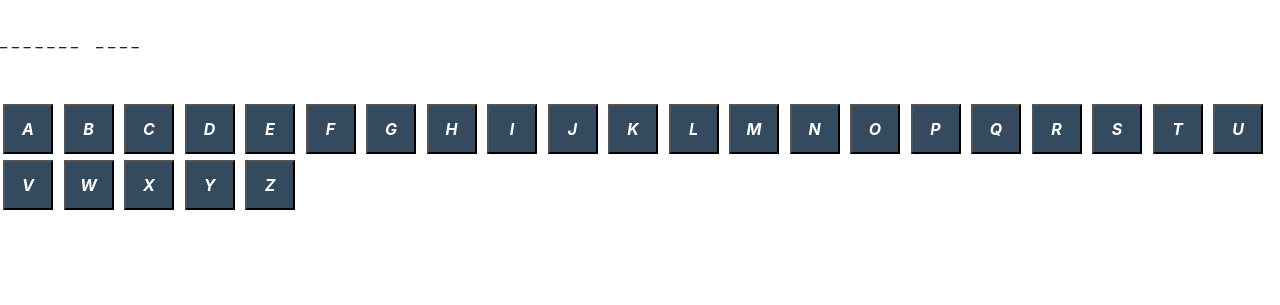
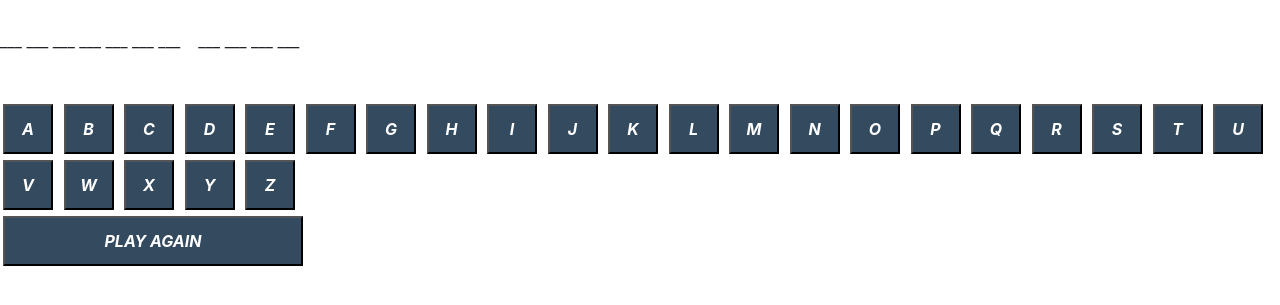
Before and after one commit to CherylHankins/hang_man, a plain HTML site: page index.html in a window 1280 px wide. Shown: the part 51-356 px from the top of the page. Drawn offline with nearby package versions, Linux system fonts and the light colour scheme.

Commit message:
add some beginning styling

```diff
--- a/css/styles.css
+++ b/css/styles.css
@@ -10,3 +10,10 @@ button {
     font-weight: bold;
     margin: 3px 3px 3px 3px;
 }
+#game_word {
+    font-family: arial black;
+    font-size: 30px;
+}
+#playAgain {
+    width:300px;
+}
--- a/index.html
+++ b/index.html
@@ -21,10 +21,11 @@
     <div>
         <img >
     </div>
+    <!-- random puzzle here (the hidden word) -->
+    <div id= "game_word">Game Word Here</div>
     <!-- random puzzle here (blanks for each letter) -->
-    <div id= "game">Game Word Here</div>
-
-     <br><br>
+    <div id= "game_blanks">Game Blanks Here</div>
+    <br><br>
     <!-- interactive letter selection here -->
     <div id="letters">
         <button id="a">A</button>
@@ -54,6 +55,7 @@
         <button id="y">Y</button>
         <button id="z">Z</button>
     </div>
+    <div><button id="playAgain">PLAY AGAIN</button></div>
     <script type= "text/javascript" src= "scripts/hang_man.js"></script>
 </body>
 
--- a/scripts/hang_man.js
+++ b/scripts/hang_man.js
@@ -10,10 +10,12 @@ var launchCodeWords = ["launchCode", "javaScript",
       "version control", "hypertext markup language",
       "attribute", "developer", "command line"]
 
-// select random entry from launchCodeWords
+// select random entry from launchCodeWords array
 function getLaunchCodeWords() {
    rand = [Math.floor(Math.random() * launchCodeWords.length)];
    word = launchCodeWords[rand];
+   $("#game_word").html(word);
+   $("#game_word").hide();
    hangman();
    }
 
@@ -26,12 +28,18 @@ function hangman(){
             answerArray [i] = "\u00A0 \u00A0";
         }
         else{
-            answerArray [i] = "_ ";
+            answerArray [i] = "___ ";
         }
-      $("#game").html(answerArray);
+      $("#game_blanks").html(answerArray);
   }
 }
-
+//start new game
+function newGame() {
+    $("#playAgainButton").click(function(event){
+        getLaunchCodeWords();
+        console.log("New game");
+    });
+}
 console.log(getLaunchCodeWords());
 console.log(word);
 console.log("end");
```
